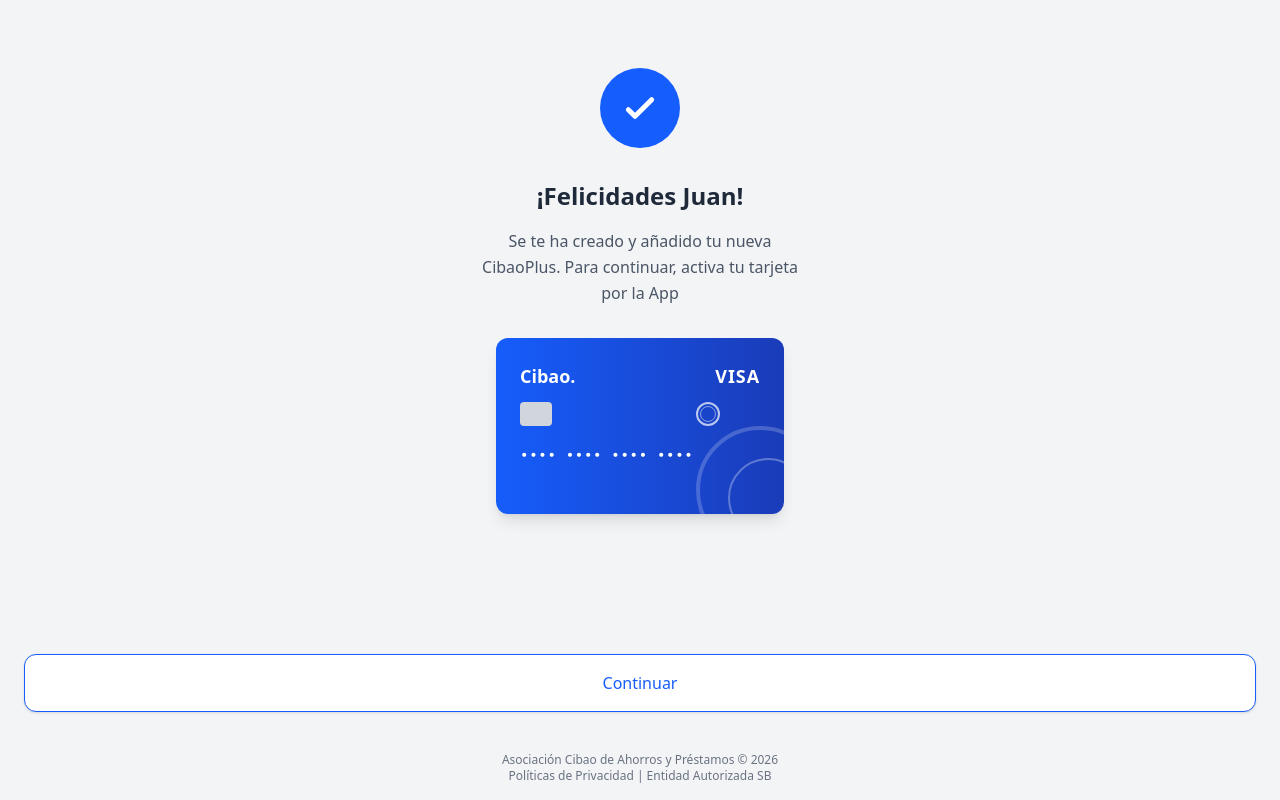
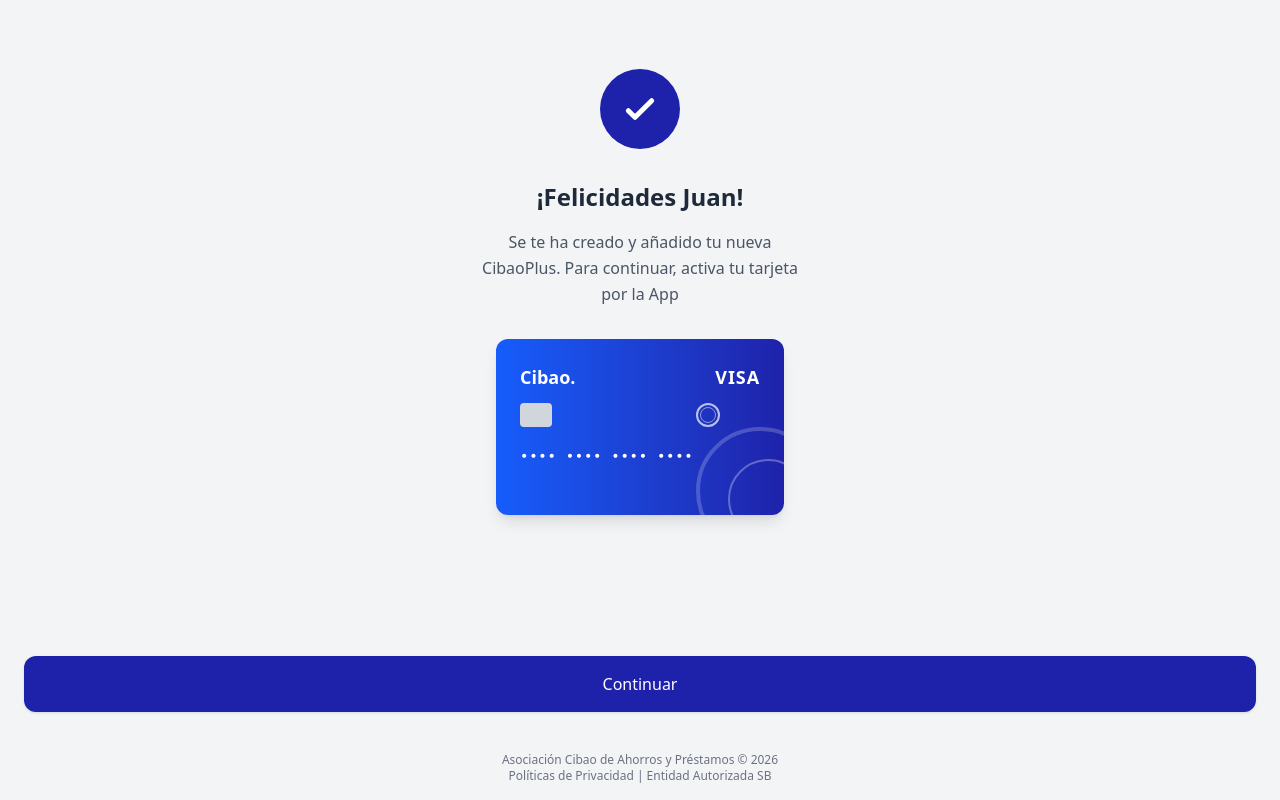
Before and after one commit to randymxd06/prueba-tailwind-react, a React (Vite) app: page /congratulations in a window 1280 px wide. Built offline with nearby package versions, Linux system fonts and the light colour scheme.

Commit message:
feat: Update CongratulationsScreen styles for consistency and improved UI

```diff
--- a/src/presentation/cibao-plus/pages/CongratulationsScreen.tsx
+++ b/src/presentation/cibao-plus/pages/CongratulationsScreen.tsx
@@ -1,13 +1,15 @@
 import { Link } from "react-router";
 
 export const CongratulationsScreen = () => {
+
   return (
+
     <div className="min-h-screen bg-gray-100 flex flex-col">
 
       <main className="flex-1 flex flex-col items-center justify-center p-6">
 
         <div className="mb-8">
-          <div className="w-20 h-20 bg-blue-600 rounded-full flex items-center justify-center">
+          <div className="w-20 h-20 bg-primary rounded-full flex items-center justify-center">
             <svg
               className="w-10 h-10 text-white"
               fill="none"
@@ -36,7 +38,7 @@
 
         <div className="mb-12">
           <div className="relative">
-            <div className="w-72 h-44 bg-linear-to-r from-blue-600 to-blue-800 rounded-xl shadow-lg relative overflow-hidden">
+            <div className="w-72 h-44 bg-linear-to-r from-blue-600 to-primary rounded-xl shadow-lg relative overflow-hidden">
 
               <div className="absolute top-6 left-6">
                 <span className="text-white font-bold text-lg">Cibao.</span>
@@ -72,7 +74,7 @@
 
       <div className="p-6">
         <Link to="/contact-employment-details">
-          <button className="w-full bg-white border border-blue-600 text-blue-600 hover:bg-blue-50 font-medium py-4 px-6 rounded-xl transition duration-200 shadow-sm">
+          <button className="w-full text-white bg-primary hover:bg-blue-700 font-medium py-4 px-6 rounded-xl transition duration-200 shadow-sm">
             Continuar
           </button>
         </Link>
```
